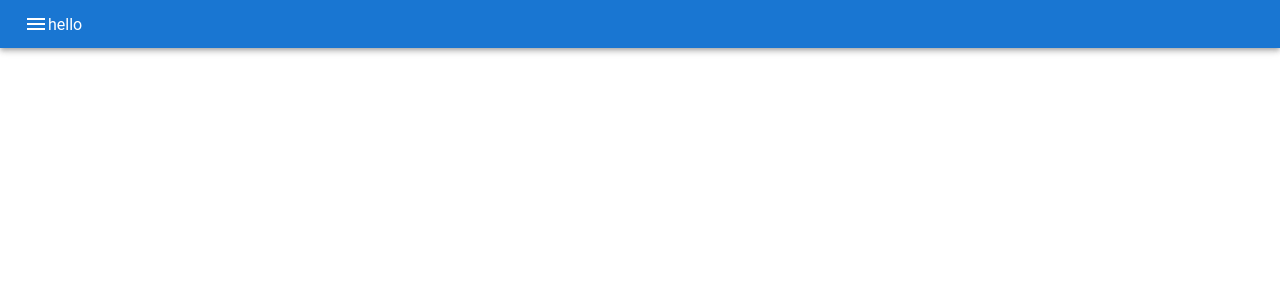
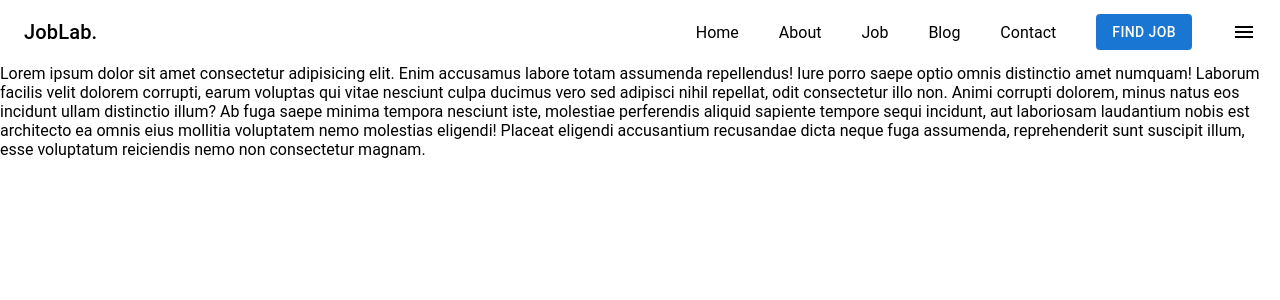
Before and after one commit to kaderabdul79/JobsLab, a React (Create React App) app: page / in a window 1280 px wide. Shown: the top 300 px of the page. Built offline with nearby package versions, Linux system fonts and the light colour scheme.

Commit message:
design the appbar

```diff
--- a/src/App.js
+++ b/src/App.js
@@ -5,6 +5,8 @@ const App = () => {
   return (
     <div>
       <Navbar />
+      <p>Lorem ipsum dolor sit amet consectetur adipisicing elit. Enim accusamus labore totam assumenda repellendus! Iure porro saepe optio omnis distinctio amet numquam! Laborum facilis velit dolorem corrupti, earum voluptas qui vitae nesciunt culpa ducimus vero sed adipisci nihil repellat, odit consectetur illo non. Animi corrupti dolorem, minus natus eos incidunt ullam distinctio illum? Ab fuga saepe minima tempora nesciunt iste, molestiae perferendis aliquid sapiente tempore sequi incidunt, aut laboriosam laudantium nobis est architecto ea omnis eius mollitia voluptatem nemo molestias eligendi! Placeat eligendi accusantium recusandae dicta neque fuga assumenda, reprehenderit sunt suscipit illum, esse voluptatum reiciendis nemo non consectetur magnam.</p>
+
     </div>
   );
 };
--- /dev/null
+++ b/src/components/DrawerBar.js
@@ -0,0 +1,16 @@
+// import { Drawer } from '@mui/material';
+// import React, { useState } from 'react';
+
+// const DrawerBar = () => {
+//     const [state, setState] = useState(false)
+//     return (
+//         <Drawer
+//         // anchor={anchor}
+//         open={state}
+//         // onClose={toggleDrawer(anchor, false)}
+//         >
+//         </Drawer>
+//     );
+// };
+
+// export default DrawerBar;
--- a/src/components/Navbar.js
+++ b/src/components/Navbar.js
@@ -1,15 +1,52 @@
-import { AppBar, Toolbar } from '@mui/material';
-import {Menu} from '@mui/icons-material';
+import { AppBar, Button, Collapse, Drawer, List, ListItemButton, ListItemIcon, ListItemText, Toolbar } from '@mui/material';
+import {Drafts, ExpandLess, ExpandMore, Inbox, Menu, Send, StarBorder} from '@mui/icons-material';
 import Typography from '@mui/material/Typography';
+import styled from '@emotion/styled';
+import { Box } from '@mui/system';
+import DrawerBar from './DrawerBar';
+import { useState } from 'react';
+
+const StyledToolbar = styled(Toolbar)({
+    display: "flex",
+    justifyContent:"space-between"
+})
 
 const Navbar = () => {
+    const [openDrawer, setOpenDrawer] = useState(false)
+    const toggleDrawer = (e) => {
+        // console.log(openDrawer);
+        // console.log(e);
+        setOpenDrawer(e);
+    };
+
+    // Nested List Item
+    const [openNestedList, setOpenNestedList] = useState(true);
+
+    const handleNestedList = () => {
+        setOpenNestedList(!openNestedList);
+    };
+
     return (
-        <AppBar position="sticky">
-            <Toolbar variant="dense">
-                <Menu />
-                <Typography variant='span'>hello</Typography>
+        <AppBar position="sticky" sx={{bgcolor: 'background.paper',color:'black',boxShadow: 0}}>
+            <StyledToolbar>
+                <Typography variant='h6' marginRight='5px'>JobLab.</Typography>
 
-            </Toolbar>
+                <Box sx={{ display: {xs:"none",sm:"block"} }}>
+                    <Box sx={{display: 'flex',gap:5,alignItems:'center'}}>
+                    <Typography variant='span'>Home</Typography>
+                    <Typography variant='span'>About</Typography>
+                    <Typography variant='span'>Job</Typography>
+                    <Typography variant='span'>Blog</Typography>
+                    <Typography variant='span'>Contact</Typography>
+
+                    <Button disableElevation variant="contained">Find Job</Button>
+                    <Menu  onClick={()=>toggleDrawer(true)} />
+                    </Box>
+                </Box>
+                {/* <Menu onClick={()=>toggleDrawer(true)} sx={{ display: {xs:"block",sm:"none"} }} /> */}
+
+
+            </StyledToolbar>
         </AppBar>
     );
 };
```
